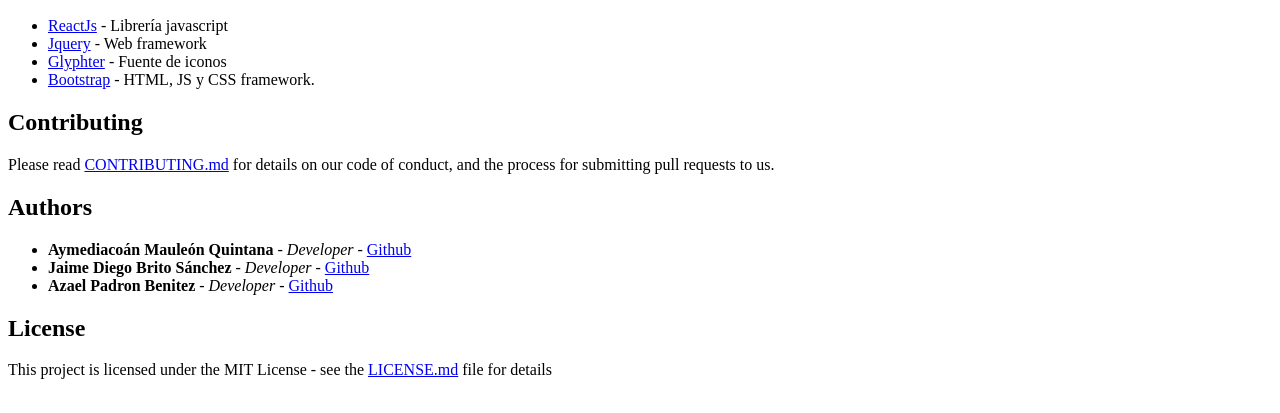
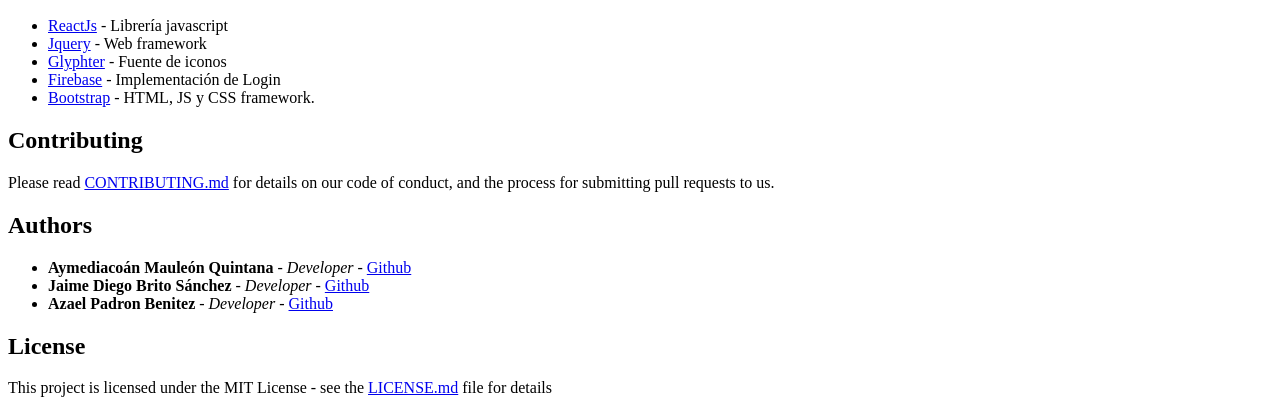
Before and after one commit to JDBS/DEWTiendaProductos, a plain HTML site: page README.html in a window 1280 px wide. Shown: the part 2533-2946 px from the top of the page. Drawn offline with Linux system fonts and the light colour scheme.

Commit message:
añadido un punto en la documentación

```diff
--- a/README.html
+++ b/README.html
@@ -34,6 +34,7 @@ Elige tu producto sin perder tiempo navegando por internet.</p>
 <li><a href="https://reactjs.org">ReactJs</a> - Librería javascript</li>
 <li><a href="https://jquery.com">Jquery</a> - Web framework</li>
 <li><a href="https://glyphter.com">Glyphter</a> - Fuente de iconos</li>
+<li><a href="https://firebase.google.com">Firebase</a> - Implementación de Login</li>
 <li><a href="https://getbootstrap.com">Bootstrap</a> - HTML, JS y CSS framework.</li>
 </ul>
 <h2 id="contributing">Contributing</h2>
```
Also changed, not shown: 1 other file.
